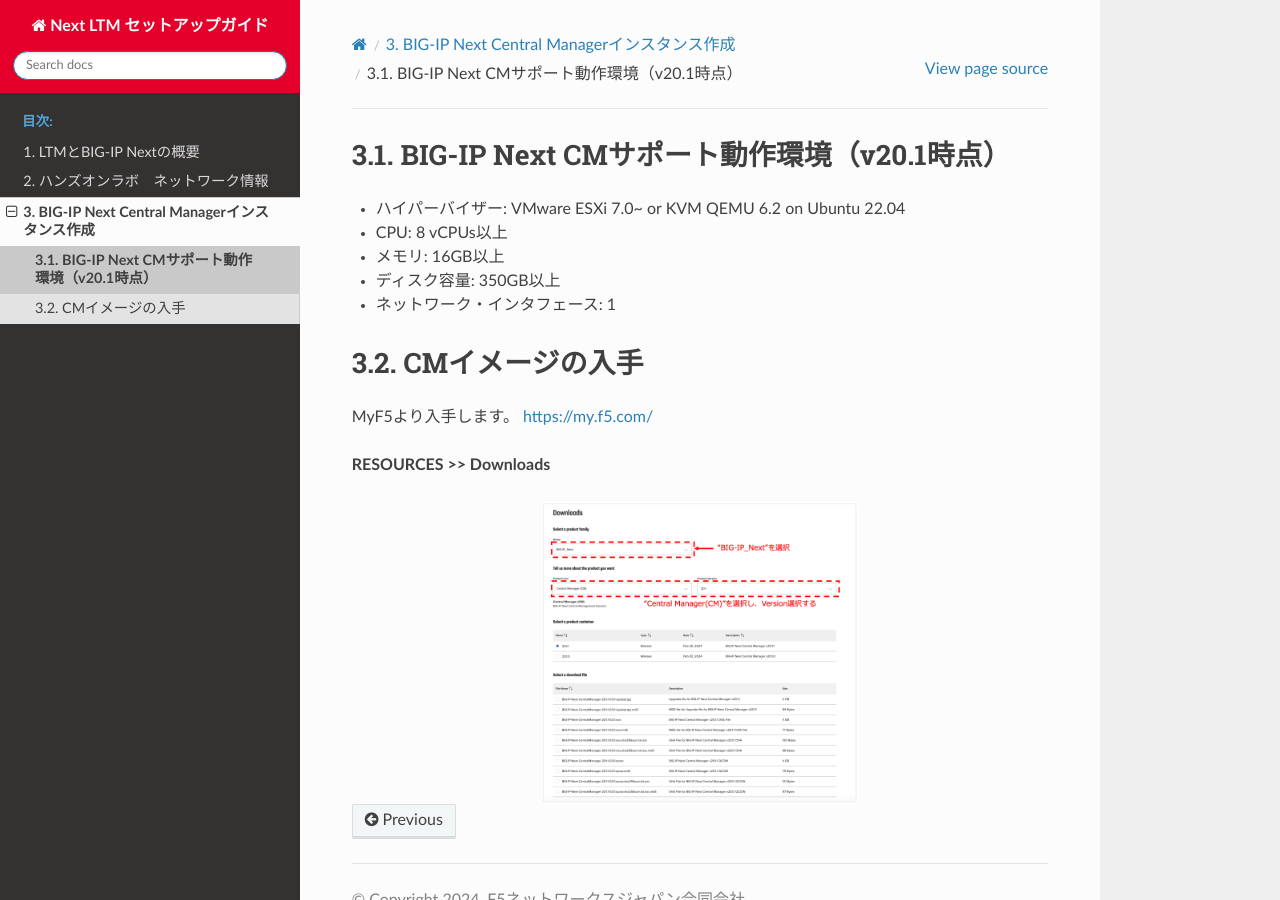
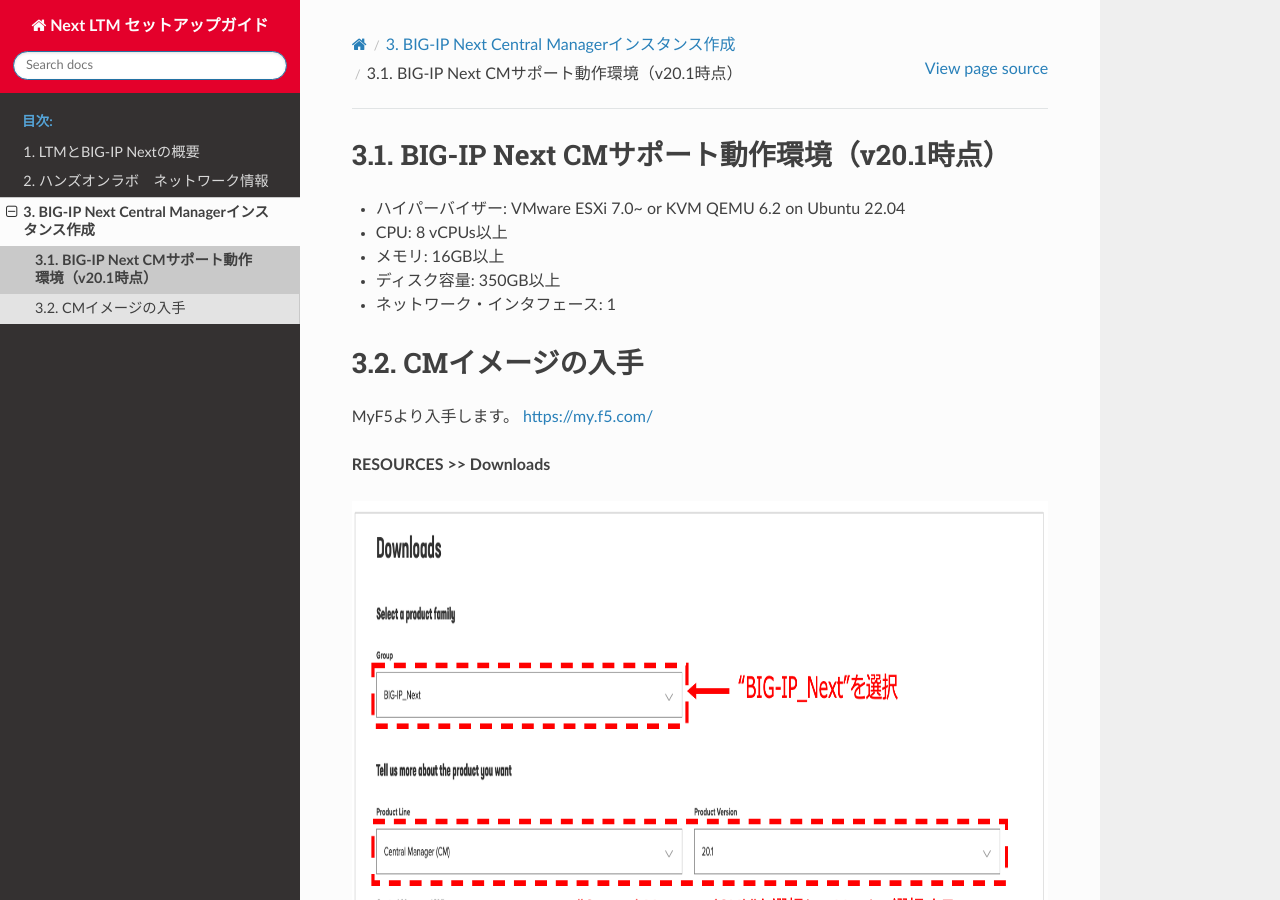
Before and after one commit to BeF5/f5j-easy-setup-next-ltm, a Sphinx documentation site: the page built from docs/content03/module01/module01.rst, in a window 1280 px wide and 900 px high. Built offline with Sphinx 7.4.7 and the Read the Docs theme 2.0.0, drawn with Linux system fonts in a browser that asks for light colours.

Commit message:
Update module01.rst

```diff
--- a/docs/content03/module01/module01.rst
+++ b/docs/content03/module01/module01.rst
@@ -18,5 +18,5 @@ https://my.f5.com/
 
 
 .. figure:: images/c3-m1-1.png
-   :scale: 20%
+   :scale: 80%
    :align: center
```
